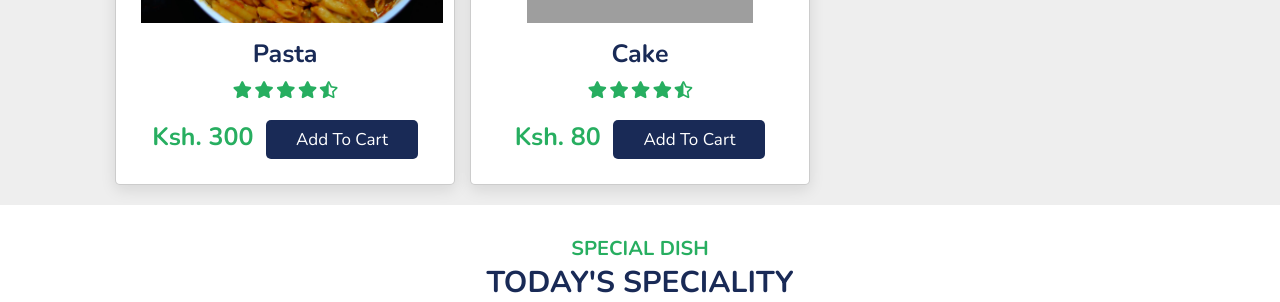
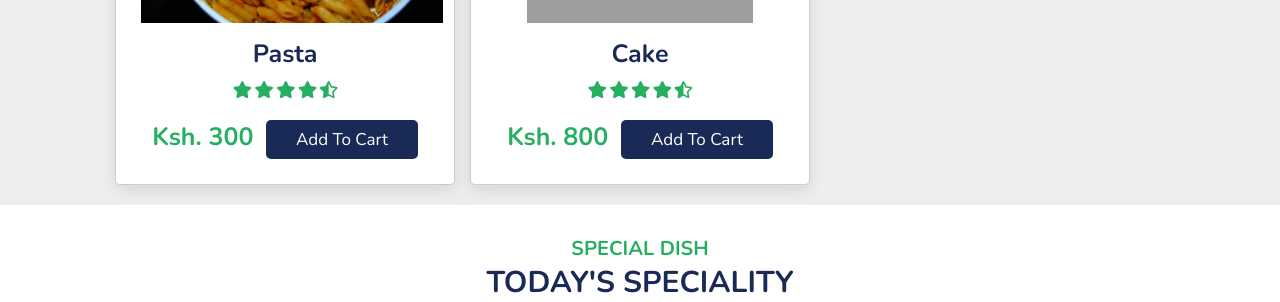
Before and after one commit to luyosamson/PHASE-1-PROJECT, a plain HTML site: page index.html in a window 1280 px wide. Shown: the part 1720-2022 px from the top of the page. Drawn offline with nearby package versions, Linux system fonts and the light colour scheme; no server answers; grey boxes are pictures that could not be loaded.

Commit message:
Update dishes section

```diff
--- a/index.html
+++ b/index.html
@@ -240,7 +240,7 @@
                         <i class="fas fa-star"></i>
                         <i class="fas fa-star-half-alt"></i>
                     </div>
-                    <span>  Ksh. 80</span>
+                    <span>  Ksh. 800</span>
                     <a href="#" class="btn">add to cart</a>
                 </div>
 
```
